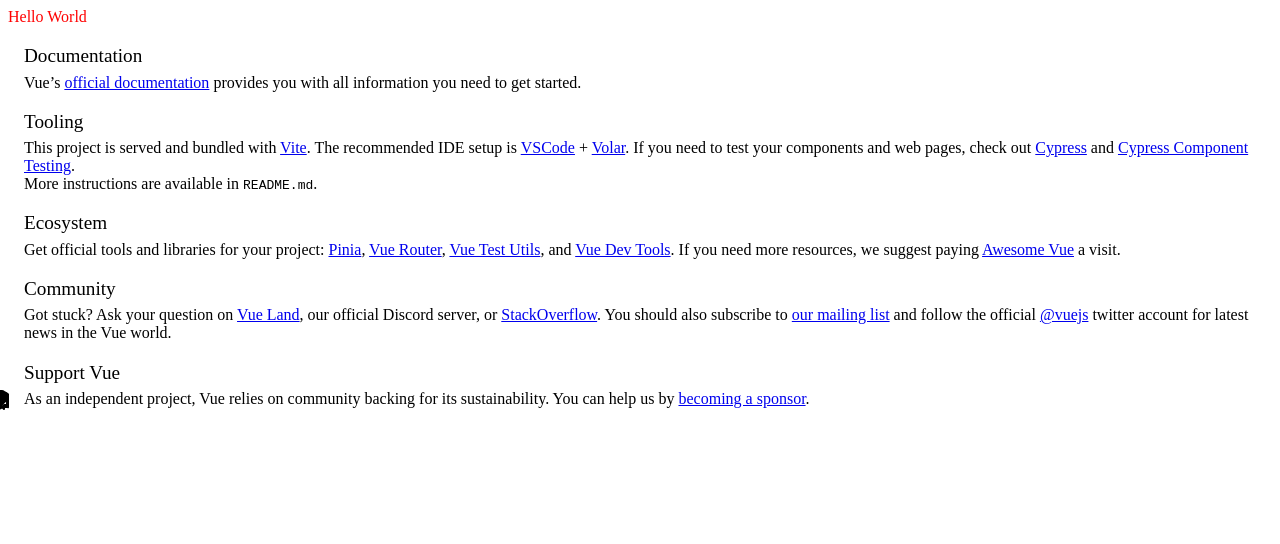
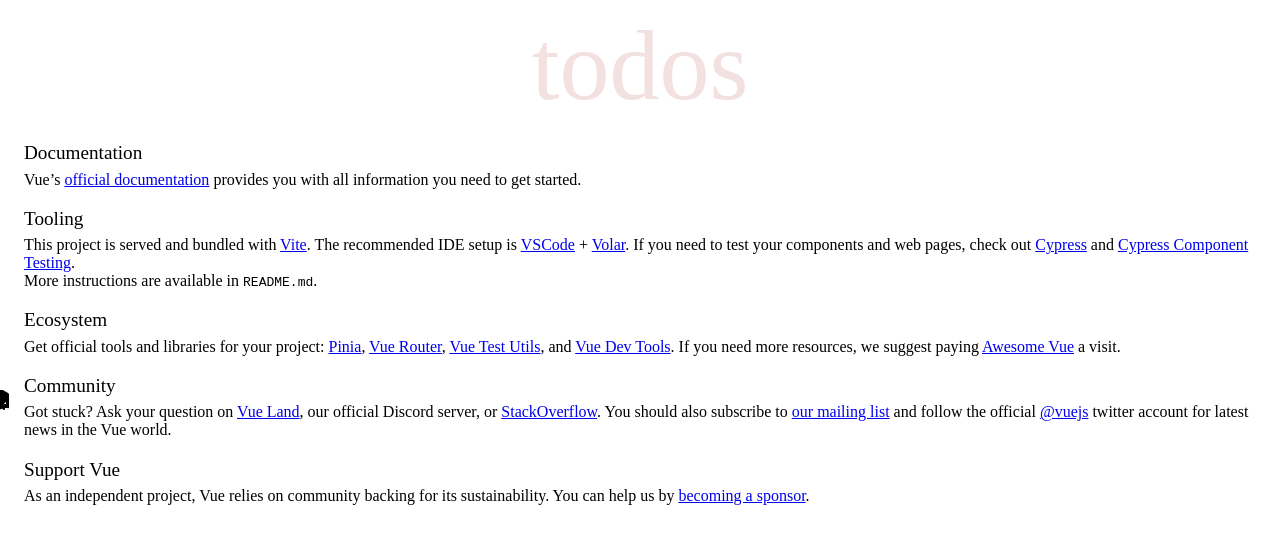
Before and after one commit to doppelmutzi/companion-project-histoire, a Vue app: page / in a window 1280 px wide. Shown: the top 544 px of the page. Built offline with nearby package versions, Linux system fonts and the light colour scheme.

Commit message:
💄 Add Headline component

```diff
--- a/src/App.vue
+++ b/src/App.vue
@@ -1,14 +1,9 @@
 <script setup lang="ts">
 import { RouterView } from "vue-router";
+import Headline from "./components/Headline.vue";
 </script>
 
 <template>
-  <header>Hello World</header>
+  <Headline />
   <RouterView />
 </template>
-
-<style scoped lang="scss">
-header {
-  color: red;
-}
-</style>
--- /dev/null
+++ b/src/components/Headline.vue
@@ -0,0 +1,12 @@
+<template>
+  <h1>todos</h1>
+</template>
+
+<style scoped lang="scss">
+h1 {
+  color: rgba(175, 47, 47, 0.15);
+  font-size: 100px;
+  font-weight: 100;
+  text-align: center;
+}
+</style>
```
